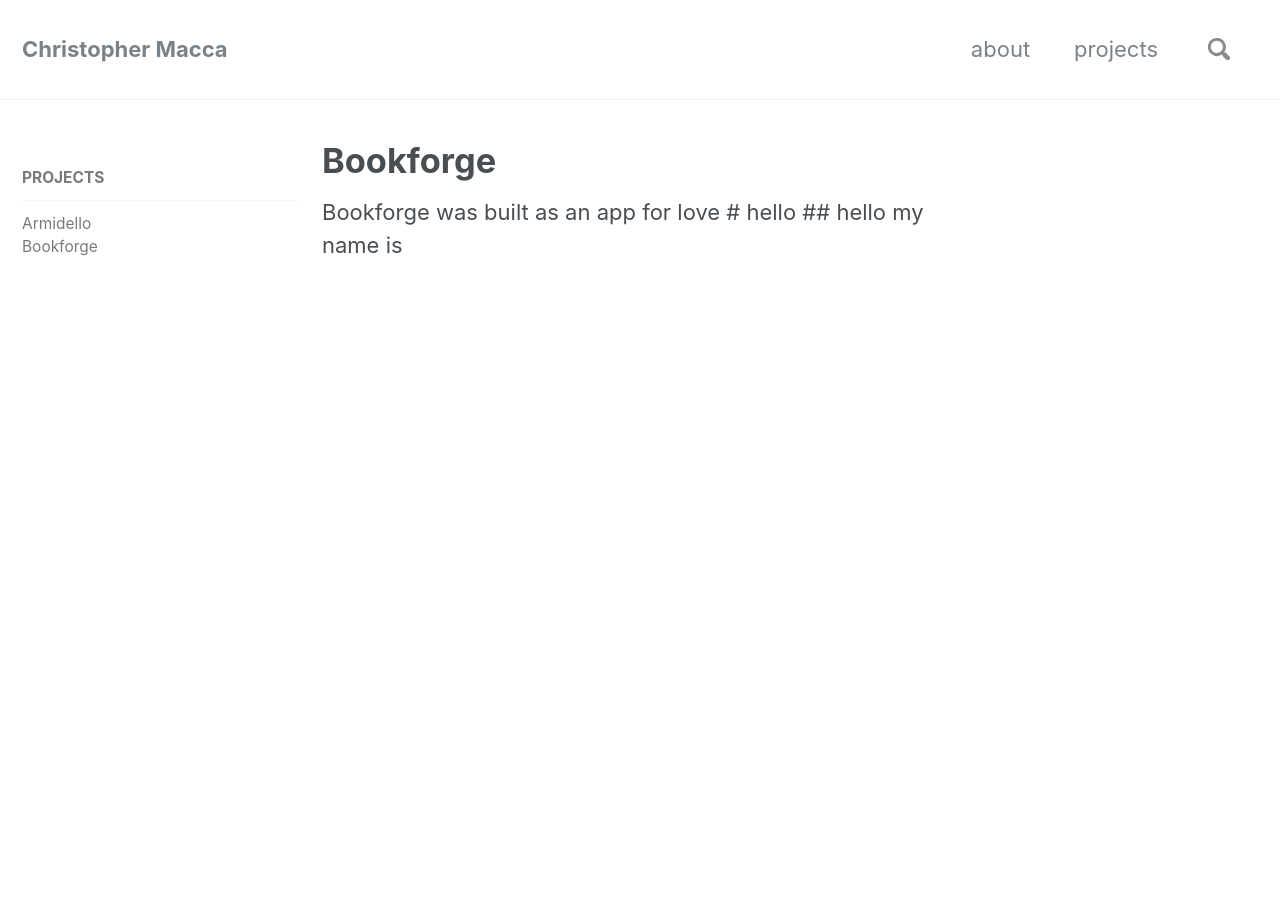
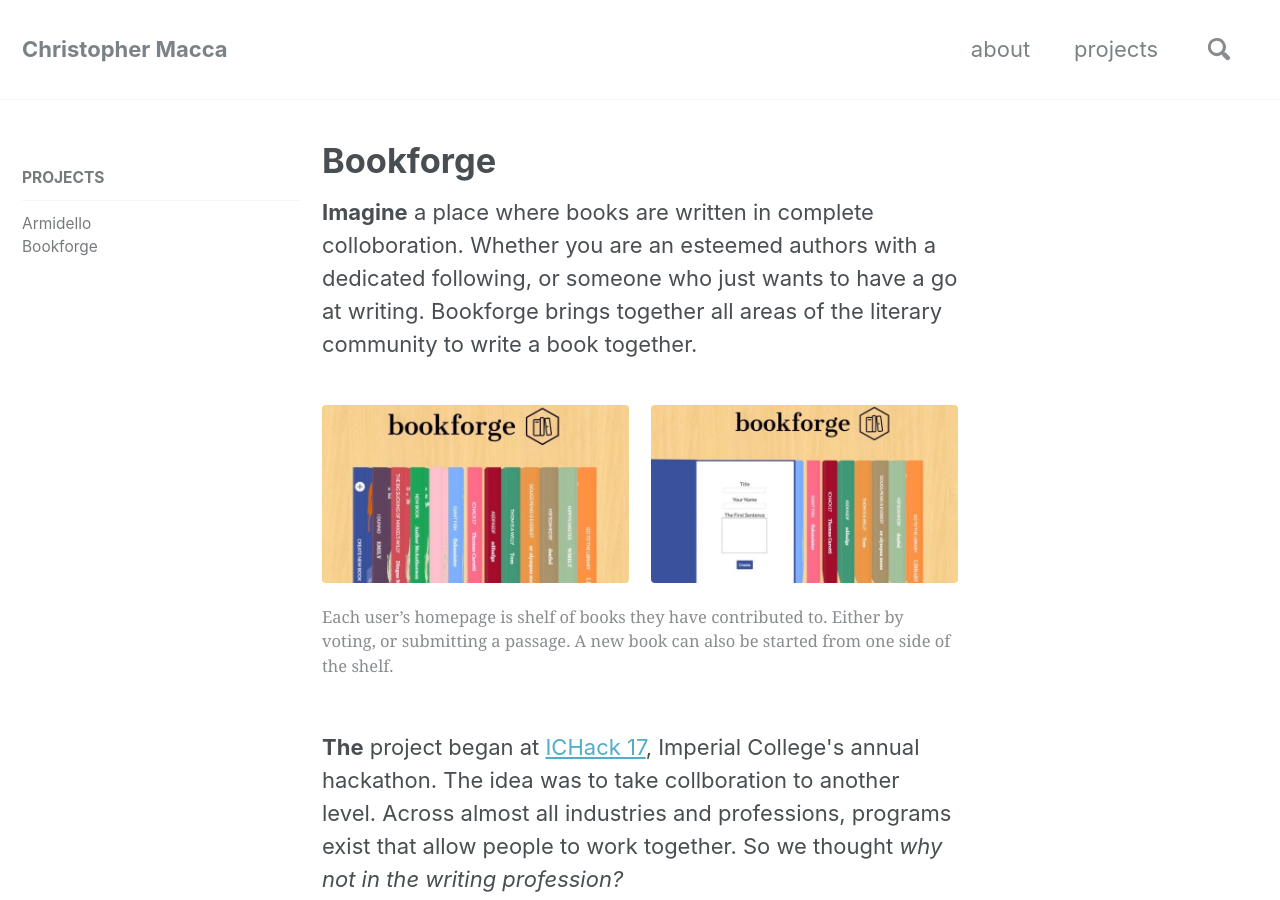
Before and after one commit to maccth/maccth.github.io, a Jekyll site: the page built from projects/bookforge/index.html, in a window 1280 px wide and 900 px high. Built offline with Jekyll 4.4.1, drawn with Linux system fonts in a browser that asks for light colours; nearby versions of some CDN libraries; some of the changed text lies outside the part shown.

Commit message:
Projects complete for now

```diff
--- a/_config.yml
+++ b/_config.yml
@@ -118,7 +118,7 @@ analytics:
 author:
   name             : "Christopher Macca"
   avatar           : "/assets/images/headshot.jpeg" # path of avatar image, e.g. "/assets/images/bio-photo.jpg"
-  bio              : "I am an amazing person."
+  bio              : "I'm a final year electronic and information engineering student excited by technology, people, and what we can achieve together"
   location         : "London"
   email            : "christophermacca@hotmail.co.uk"
   uri              :
--- a/about/index.html
+++ b/about/index.html
@@ -1,6 +1,6 @@
 ---
 title: about
-layout: home
+layout: single
 header:
   overlay_color: "#5e616c"
   overlay_image: /assets/images/headers/top2.jpeg
--- a/projects/bookforge/index.html
+++ b/projects/bookforge/index.html
@@ -3,33 +3,50 @@ title: Bookforge
 layout: single
 sidebar:
   nav: "projects"
+gallery:
+  - url: /assets/images/bookforge/front2.jpeg
+    image_path: /assets/images/bookforge/front2.jpeg
+  - url: /assets/images/bookforge/create2.jpeg
+    image_path: /assets/images/bookforge/create2.jpeg
+gallery2:
+  - url: /assets/images/bookforge/vote3.jpeg
+    image_path: /assets/images/bookforge/vote3.jpeg
+  - url: /assets/images/bookforge/read2.jpeg
+    image_path: /assets/images/bookforge/read2.jpeg
 ---
-
-Bookforge was built as an app for love
-
-# hello
-
-## hello my name is
-
-
-
-
-
-
-
-
-<!-- gallery:
-  - url: /assets/images/bookforge/front.jpeg
-    image_path: /assets/images/bookforge/front.jpeg
-    alt: "placeholder image 1"
-    title: "Image 1 title caption"
-  - url: /assets/images/bookforge/create.jpeg
-    image_path: /assets/images/bookforge/create.jpeg
-    alt: "placeholder image 2"
-    title: "Image 2 title caption"
-  - url: /assets/images/bookforge/submissions.jpeg
-    image_path: /assets/images/bookforge/submissions.jpeg
-    alt: "placeholder image 3"
-    title: "Image 3 title caption"
-
-{% include gallery caption="This is a sample gallery with **Markdown support**." %} -->
+<p>
+  <b>Imagine</b> a place where books are written in complete colloboration. Whether you are an esteemed authors with a dedicated
+  following, or someone who just wants to have a go at writing. Bookforge brings together all areas of the literary community to
+  write a book together.
+</p>
+<p>
+  {% include gallery caption="Each user's homepage is shelf of books they have contributed to. Either by voting, or submitting a passage.
+  A new book can also be started from one side of the shelf." %}
+</p>
+<p>
+  <b>The</b> project began at <a href="https://ichack.org">ICHack 17</a>, Imperial College's annual hackathon. The idea was to take collboration
+  to another level. Across almost all industries and professions, programs exist that allow people to work together.
+  So we thought <i>why not in the writing profession?</i>
+</p>
+<p>
+  <b>Starting</b> a new book gives the user the unique power to write the first sentance. The first sentance is only one that is not voted into the book.
+  From that point on, anyone can submit a sentance, and anyone can vote for a sentance. There is specified amount of time for a ballot. After that time ellapsed,
+  the sentance with the most votes is added to the book. This can <b>never</b> be undone. <i>We then we go again...</i>
+</p>
+<p>
+  {% include gallery id="gallery2" caption="At the end of a ballot the sentance with the most votes is added to the book and all users reading the bookforge
+  will see this update." %}
+</p>
+<p>
+  <b>Eventually</b> all good things must come to an end. At any point, users can vote to end the book. If at the end of a ballot more users voted
+  to end the book than any of the other sentances, the book is complete.
+</p>
+<p>
+  <b>The</b> development team was <a href="https://github.com/Carotti">Tom Carotti</a>, <a href="https://github.com/dougbrion">Doug Brion</a>,
+  <a href="https://github.com/tnugent97">Tom Nugent</a>, <a href="https://github.com/MJordahn">Mikkel Jordahn</a> and myself. If you fancy taking
+  a look at the code, <a href="https://github.com/maccth/bookforge">it's here</a>.
+</p>
+<p>
+  <b>Bookforge</b> was written in HTML, JavaScript, PHP and SQL. We created the entire thing in 22 hours and spent the other 2 hours writing books together
+  with other people at the hackathon.
+</p>
```
Also changed, not shown: index.html (+3 -10 lines), projects/index.html (+1 -7 lines), assets/images/bookforge/books.jpeg (renamed from assets/images/bookforge/books.jpg), assets/images/bookforge/books2.jpeg (added), assets/images/bookforge/create2.jpeg (added), assets/images/bookforge/front.jpeg, assets/images/bookforge/front2.jpeg (added), assets/images/bookforge/read.jpeg (renamed from assets/images/bookforge/read.jpg), assets/images/bookforge/read2.jpeg (added), assets/images/bookforge/vote3.jpeg (added), projects/armidello/index.html (line endings or trailing spaces), vote.jpeg (added).
